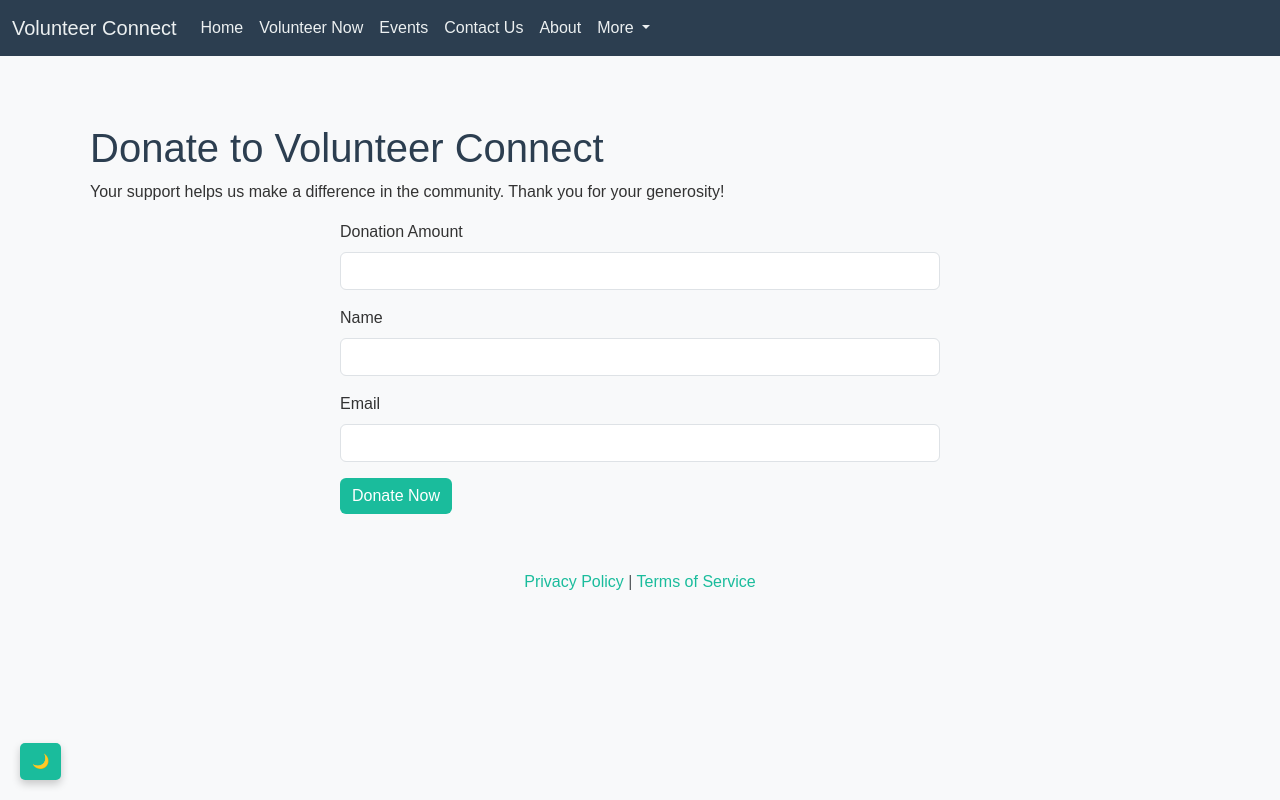
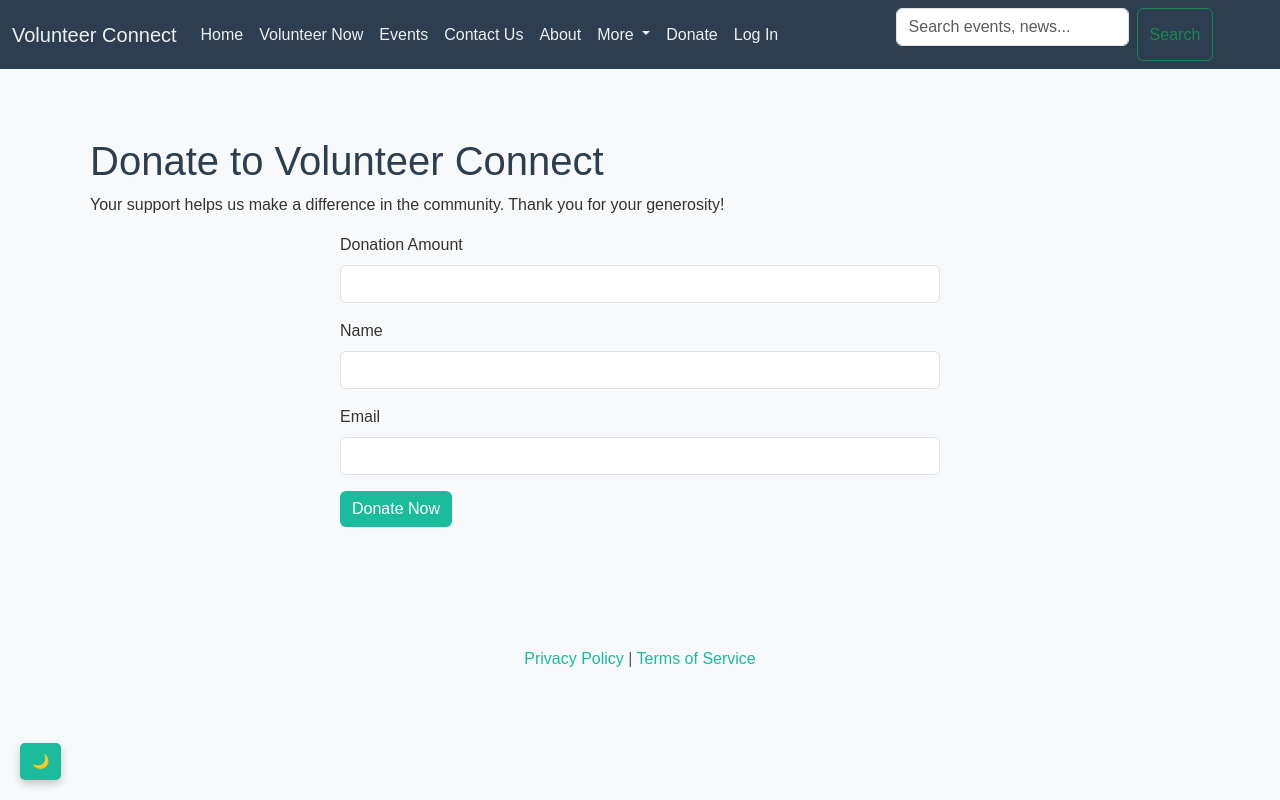
Before and after one commit to LCaesarea/volunteer-connect, a website: page donate.html in a window 1280 px wide. Drawn offline with Linux system fonts and the light colour scheme.

Commit message:
Update donate.html

```diff
--- a/donate.html
+++ b/donate.html
@@ -18,7 +18,7 @@
       <span class="navbar-toggler-icon"></span>
     </button>
     <div class="collapse navbar-collapse" id="navbarNav">
-      <ul class="navbar-nav">
+      <ul class="navbar-nav me-auto mb-2 mb-lg-0">
         <li class="nav-item">
           <a class="nav-link" href="index.html">Home</a>
         </li>
@@ -42,10 +42,21 @@
             <li><a class="dropdown-item" href="privacy.html">Privacy Policy</a></li>
             <li><a class="dropdown-item" href="terms.html">Terms of Service</a></li>
             <li><a class="dropdown-item" href="gallery.html">Gallery</a></li>
-            <li><a class="dropdown-item" href="login.html">Login</a></li>
           </ul>
         </li>
+        <li class="nav-item">
+          <a class="nav-link" href="donate.html">Donate</a>
+        </li>
+        <!-- Log In / Log Out Link -->
+        <li class="nav-item">
+          <a class="nav-link" id="login-logout-link" href="login.html">Log In</a>
+        </li>
       </ul>
+      <!-- Search Bar -->
+      <form class="d-flex" id="searchForm">
+        <input class="form-control me-2" type="search" id="searchInput" placeholder="Search events, news..." aria-label="Search">
+        <button class="btn btn-outline-success" type="submit">Search</button>
+      </form>
     </div>
   </div>
 </nav>
@@ -69,6 +80,11 @@
     </div>
     <button type="submit" class="btn btn-primary">Donate Now</button>
   </form>
+</div>
+
+<!-- Search Results Container -->
+<div class="container mt-4" id="searchResults">
+  <!-- Search results will be dynamically inserted here -->
 </div>
 
 <!-- Footer -->
```
